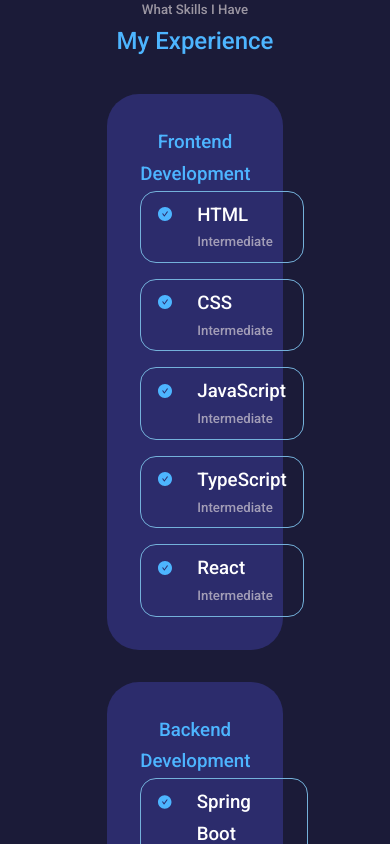
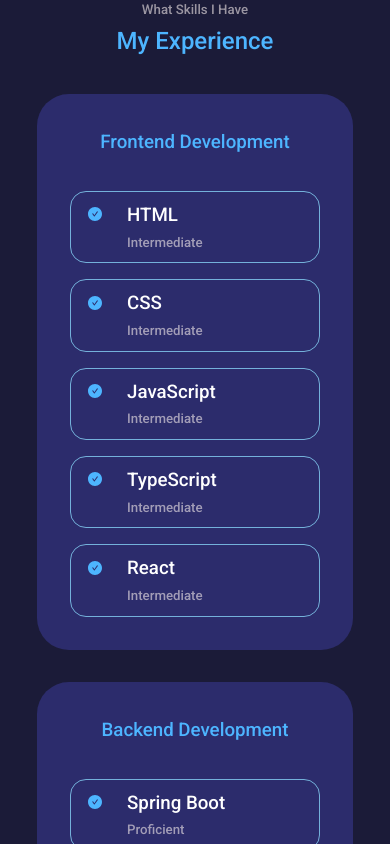
Before and after one commit to xiexixixi/yxhp, a React (Create React App) app: page / in a window 390 px wide. Shown: the part 2020-2864 px from the top of the page. Built offline with nearby package versions, Linux system fonts and the light colour scheme.

Commit message:
adjust css for experience section

```diff
--- a/src/components/experience/Experience.tsx
+++ b/src/components/experience/Experience.tsx
@@ -1,8 +1,7 @@
-import React, {CSSProperties} from 'react'
+import React from 'react'
 import './experience.css'
 
 import Skill from './Skill'
-import {AiFillCheckCircle} from 'react-icons/ai'
 
 
 export enum Proficiency {
--- a/src/components/experience/experience.css
+++ b/src/components/experience/experience.css
@@ -27,7 +27,7 @@
 
 .experience__container > div > h3 {
     text-align: center;
-    /* margin-bottom: 2rem; */
+    margin-bottom: 2rem;
     color: var(--color-primary);
 }
 
@@ -46,7 +46,7 @@
         grid-column: span 1;
     }
     .experience__container > div {
-        width: 80%;
+        width: var(--container-width-md);
         padding: 2rem;
         margin: 0 auto;
     }
@@ -68,7 +68,7 @@
         grid-column: span 1;
     }
     .experience__container > div {
-        width: 50%;
+        width: var(--container-width-sm);
         padding: 2rem;
         margin: 0 auto;
     }
--- a/src/components/header/HeaderSocials.tsx
+++ b/src/components/header/HeaderSocials.tsx
@@ -6,8 +6,8 @@
 const HeaderSocials = () => {
   return (
     <div className='header__socials'>
-      <a href='https://www.linkedin.com/in/xieyuning' target='_blank'><AiFillLinkedin size="2rem"/></a>
-      <a href='https://github.com/xiexixixi' target='_blank'><AiFillGithub size="2rem"/></a>
+      <a href='https://www.linkedin.com/in/xieyuning' target='_blank' rel="noreferrer"><AiFillLinkedin size="2rem"/></a>
+      <a href='https://github.com/xiexixixi' target='_blank' rel="noreferrer"><AiFillGithub size="2rem"/></a>
       <a href='#wechat' target='_blank'><AiFillWechat size="2rem"/></a>
     </div>
   )
```
